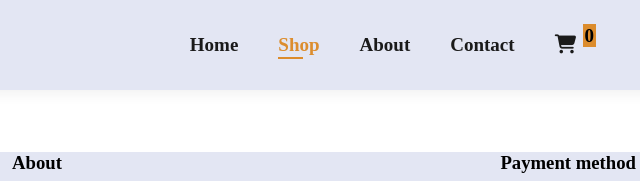
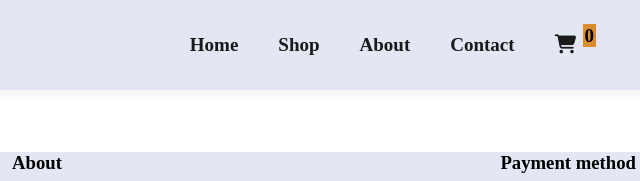
Before and after one commit to Olena-Olkhovyk/Fashion-store, a plain HTML site: page product.html in a window 1280 px wide. Shown: the top 181 px of the page, 624-1264 px from the left. Drawn offline with Linux system fonts and the light colour scheme.

Commit message:
Remove wrong  active class in navbar for product page

```diff
--- a/product.html
+++ b/product.html
@@ -26,7 +26,7 @@
       <div>
         <ul id="navbar">
           <li><a href="index.html">Home</a></li>
-          <li><a href="shop.html" class="active">Shop</a></li>
+          <li><a href="shop.html">Shop</a></li>
           <li><a href="about.html">About</a></li>
           <li><a href="contact.html">Contact</a></li>
           <li>
```
